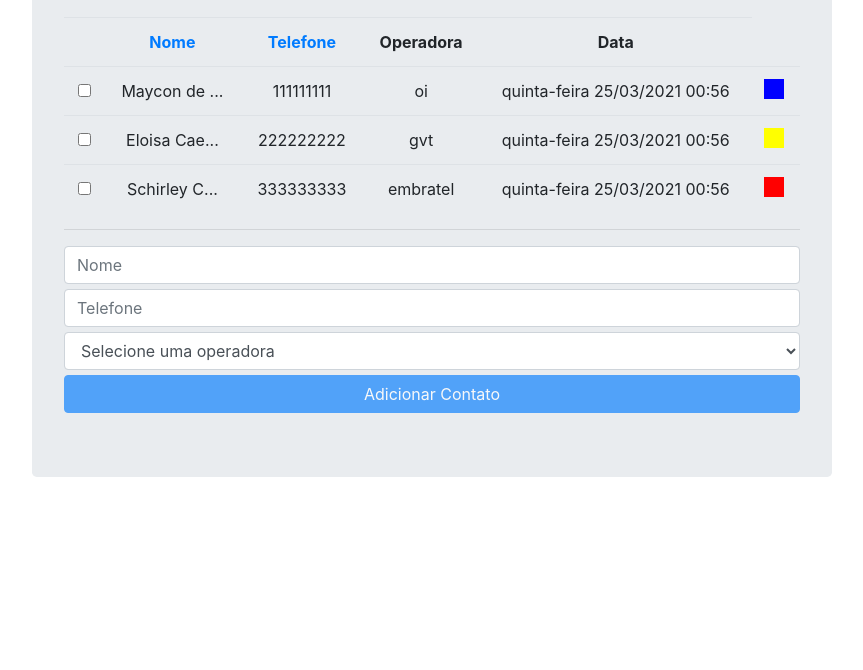
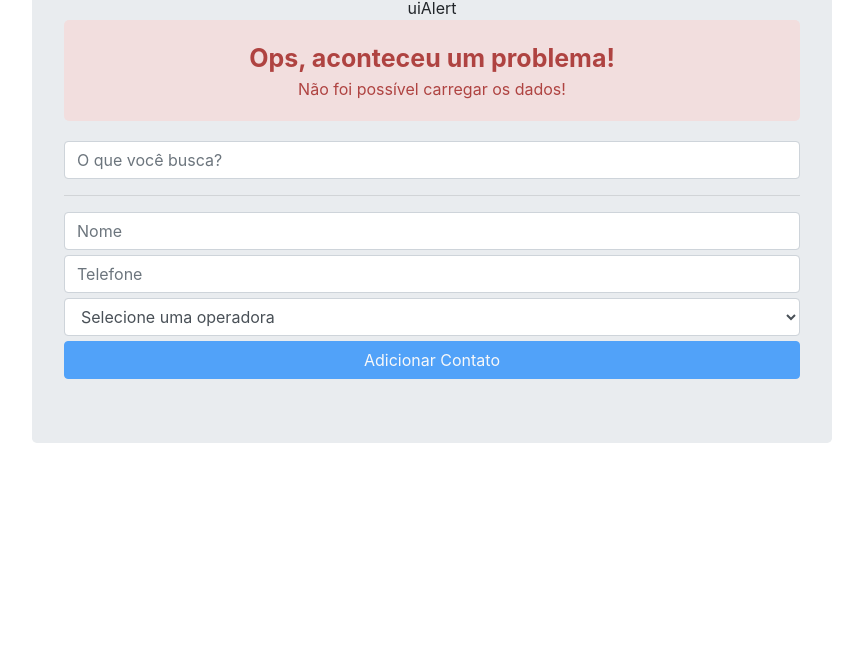
Before and after one commit to MayconRDO/project-training-angular-js, a plain HTML site: page index.html in a window 1280 px wide. Shown: the part 130-800 px from the top of the page, without its empty margins (208-1071 px from the left). Drawn offline with nearby package versions, Linux system fonts and the light colour scheme.

Commit message:
Criaçã de diretivas

```diff
--- /dev/null
+++ b/css/ui.css
@@ -0,0 +1,16 @@
+.ui-alert {
+    background-color: #F2DEDE;
+    padding: 20px;
+    border-radius: 5px;
+    margin-bottom: 20px;
+}
+
+.ui-alert-title {
+    color: #AF4341;
+    font-weight: bold;
+    font-size: 25px;
+}
+
+.ui-alert-message {
+    color: #AF4341;
+}
--- a/index.html
+++ b/index.html
@@ -8,6 +8,7 @@
     <title>Lista Telefonica</title>
     <link rel="stylesheet" type="text/css" href="lib/bootstrap/bootstrap.css">
     <link rel="stylesheet" type="text/css" href="css/app.css">
+    <link rel="stylesheet" type="text/css" href="css/ui.css">
     <script src="lib/angular/angular.js"></script>
     <script src="lib/angular/angular-locale_pt-br.js"></script>
     <script src="js/app.js"></script>
@@ -19,13 +20,30 @@
     <script src="js/config/serialGeneratorConfig.js"></script>
     <script src="js/filter/nameFilter.js"></script>
     <script src="js/filter/ellipsisFilter.js"></script>
-    <!-- <script src="lib/angular/angular-messages.js"></script> -->
+
+    <!-- ERRO CORS -->
+    <script src="js/directives/uiAlertDirective.js"></script>
+
 </head>
 
 <body ng-controller="listPhoneCtrl">
     <div class="jumbotron">
-        <!-- <h3>{{app}}</h3> -->
+        <h3>{{app}}</h3>
         <!-- {{contacts}} -->
+
+        <!-- ERRO CORS -->
+        <div ui-alert></div>
+        <!-- <ui-alert></ui-alert> -->
+
+        <div class="ui-alert">
+            <div class="ui-alert-title">
+                Ops, aconteceu um problema!
+            </div>
+            <div class="ui-alert-message">
+                {{error}}
+            </div>
+        </div>
+
         <input class="form-control" type="text" ng-model="criteriaSearch" placeholder="O que você busca?">
         <table ng-show="contacts.length > 0" class="table">
             <tr>
--- a/js/controllers/listPhoneCtrl.js
+++ b/js/controllers/listPhoneCtrl.js
@@ -64,7 +64,8 @@ angular.module("listPhone").controller("listPhoneCtrl", function ($scope, contac
         //     $scope.message = "Aconteceu um problema: " + data;
         // });
 
-        $scope.contacts = contactsAPI.getContacts();
+        //$scope.contacts = contactsAPI.getContacts();
+        $scope.error = "Não foi possível carregar os dados!";
     };
 
     var loadOperators = function () {
--- /dev/null
+++ b/js/directives/uiAlertDirective.js
@@ -0,0 +1,7 @@
+angular.module("listPhone").directive("uiAlert", function () {
+    return {
+        templateUrl: "view/alert.html",
+        replace: true,
+        restrict: "AE"
+    };
+});
--- /dev/null
+++ b/view/alert.html
@@ -0,0 +1,3 @@
+<div>
+    uiAlert
+</div>
```
